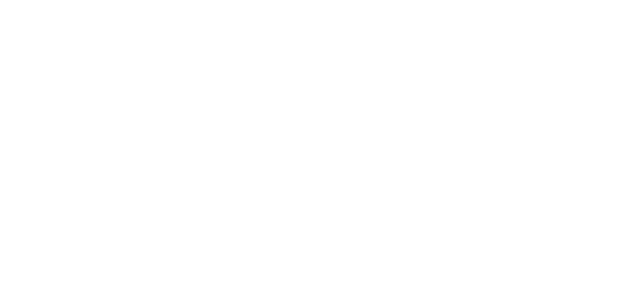
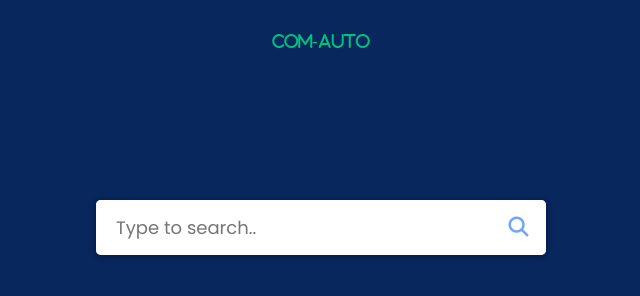
Before and after one commit to GSG-G13/Nour-Abdullah, a plain HTML site: page public/index.html in a window 1280 px wide. Shown: the whole page, without its empty margins (319-959 px from the left). Drawn offline with Linux system fonts and the light colour scheme.

Commit message:
adding basic files

```diff
--- /dev/null
+++ b/public/DOM.js
@@ -0,0 +1,10 @@
+let input = document.querySelector(".search-input input");
+let inputTop = document.querySelector(".top-section");
+
+input.addEventListener("focus", () => {
+  inputTop.classList.toggle("focus");
+});
+
+input.addEventListener("blur", () => {
+  inputTop.classList.toggle("focus");
+});
--- a/public/css/error.css
+++ b/public/css/error.css
@@ -0,0 +1,67 @@
+@import url("https://fonts.googleapis.com/css2?family=Poppins:wght@200;300;400;500;600;700&display=swap");
+* {
+  margin: 0;
+  padding: 0;
+  box-sizing: border-box;
+  font-family: "Poppins", sans-serif;
+}
+body {
+  background-image: url(../assets/images/cave1.jpg);
+  padding: 0 20px;
+  overflow: hidden;
+}
+h1 {
+  color: aliceblue;
+  margin-top: 8vh;
+  display: flex;
+  align-items: center;
+  justify-content: center;
+  font-family: cursive;
+  text-shadow: 2px 2px 5px red;
+}
+h1.fourty {
+  font-size: 6vw;
+}
+h1.fifty {
+  font-size: 4vw;
+}
+h6 {
+  font-size: 2vw;
+  text-align: center;
+  font-family: cursive;
+  color: #ff0707;
+  z-index: 1;
+  position: absolute;
+  left: 46%;
+}
+a {
+  color: #7aaaff;
+  font-size: larger;
+  font-weight: 700;
+  position: absolute;
+  right: 70%;
+  bottom: 50%;
+  background: #0a34ff38;
+  backdrop-filter: blur(4px);
+  padding: 1rem;
+  border-radius: 10px;
+}
+img {
+  position: absolute;
+  bottom: 0;
+  left: 50%;
+  width: 74%;
+  animation: moooove 10s infinite ease-in-out both;
+  transform-origin: bottom;
+}
+@keyframes moooove {
+  0% {
+    transform: translateX(-50%) scale(1);
+  }
+  50% {
+    transform: translateX(-50%) scale(0.8);
+  }
+  100% {
+    transform: translateX(-50%) scale(1);
+  }
+}
--- a/public/css/style.css
+++ b/public/css/style.css
@@ -0,0 +1,69 @@
+@import url("https://fonts.googleapis.com/css2?family=Poppins:wght@200;300;400;500;600;700&display=swap");
+* {
+  margin: 0;
+  padding: 0;
+  box-sizing: border-box;
+  font-family: "Poppins", sans-serif;
+}
+
+body {
+  background: #002158f7;
+  padding: 0 20px;
+}
+
+::selection {
+  color: #fff;
+  background: #664aff;
+}
+
+.top-section {
+  max-width: 450px;
+  margin: 150px auto;
+}
+
+nav {
+  color: #00c280;
+  font-family: "FontAwesome";
+  display: flex;
+  justify-content: center;
+  margin-top: 2rem;
+}
+.top-section .search-input {
+  background: #fff;
+  width: 100%;
+  border-radius: 5px;
+  position: relative;
+  box-shadow: 0px 1px 5px 3px rgba(0, 0, 0, 0.12);
+}
+
+.search-input input {
+  height: 55px;
+  width: 100%;
+  outline: none;
+  border: none;
+  border-radius: 5px;
+  padding: 0 60px 0 20px;
+  font-size: 18px;
+  box-shadow: 0px 1px 5px rgba(0, 0, 0, 0.1);
+}
+
+.search-input.active input {
+  border-radius: 5px 5px 0 0;
+}
+
+.search-input .icon {
+  position: absolute;
+  right: 0px;
+  top: 0px;
+  height: 55px;
+  width: 55px;
+  text-align: center;
+  line-height: 55px;
+  font-size: 20px;
+  color: #025ffc8f;
+  cursor: pointer;
+}
+
+.top-section.focus {
+  margin: 75px auto;
+}
--- a/public/index.html
+++ b/public/index.html
@@ -8,5 +8,23 @@
     <link rel="stylesheet" href="css/all.min.css" />
     <link rel="stylesheet" href="css/style.css" />
   </head>
-  <body></body>
+  <body>
+    <nav>com-Auto</nav>
+    <div class="top-section">
+      <div class="search-input">
+        <input id="text" name="" type="text" placeholder="Type to search.." />
+        <div class="autocom-box">
+          <div class="popup"></div>
+        </div>
+        <div class="icon" id="btn"><i class="fas fa-search"></i></div>
+      </div>
+      <div class="cards">
+        <div class="card">
+          <img src="" alt="" />
+          <title>Nour</title>
+        </div>
+      </div>
+    </div>
+    <script src="DOM.js"></script>
+  </body>
 </html>
```
Also changed, not shown: public/html/404.html (added, +16 -0 lines), public/assets/images/cave1.jpg (added), public/assets/images/caveman.png (added).
